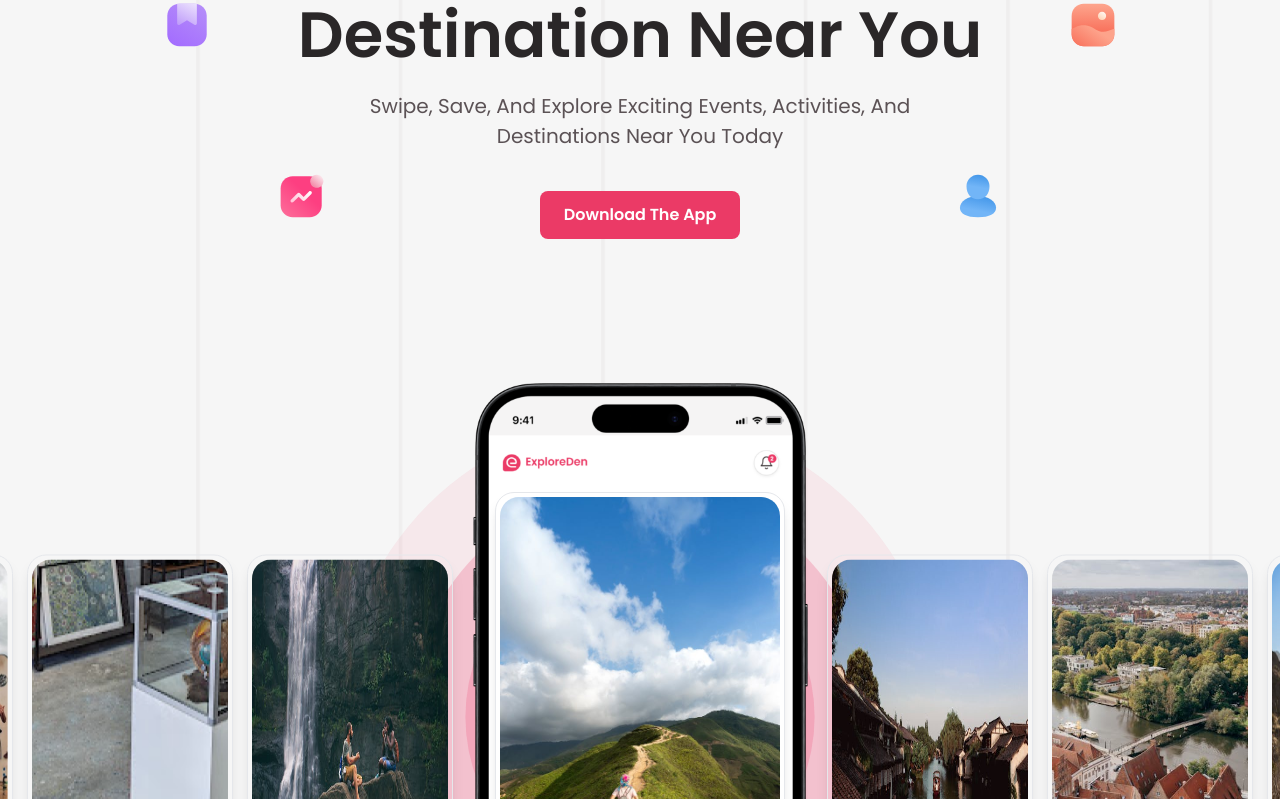
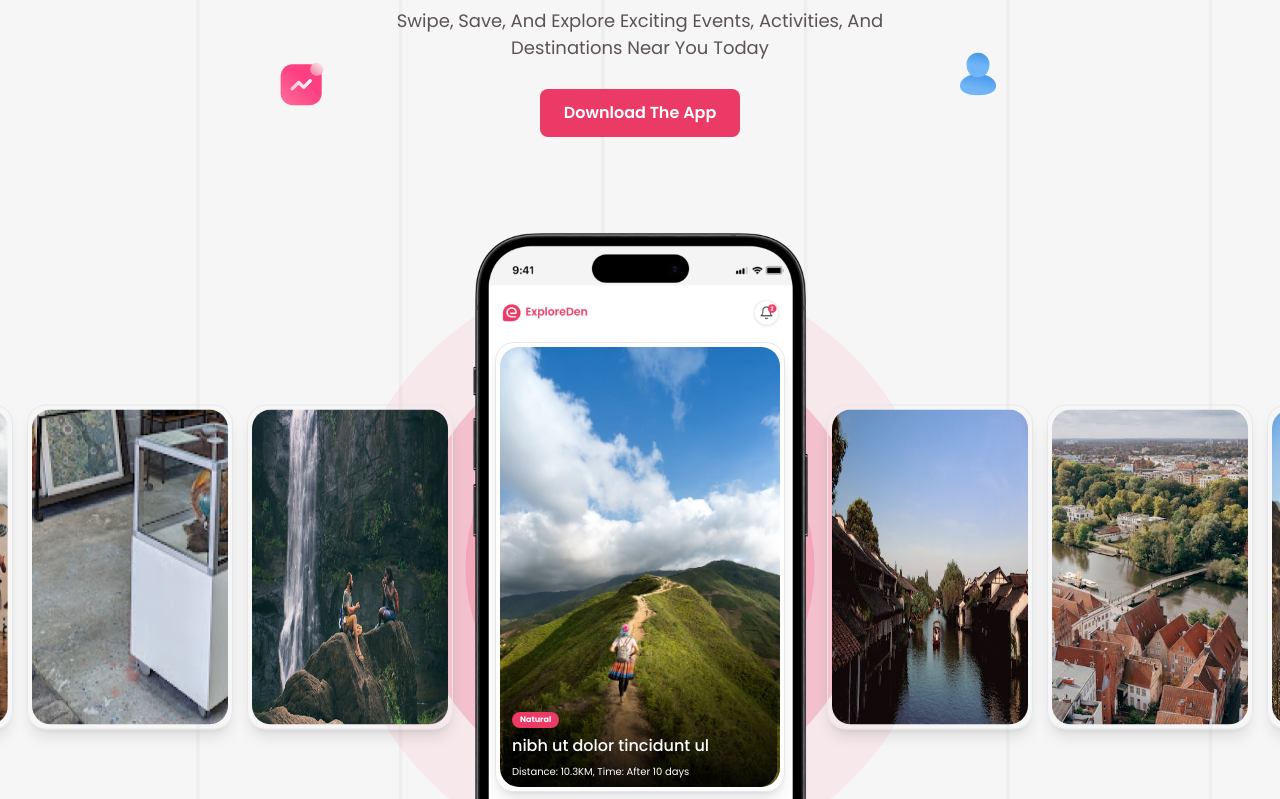
Before and after one commit to ShivaRajBadu/Explore_den_website, a Next.js app: page / in a window 1280 px wide. Shown: the part 321-1120 px from the top of the page. Built offline with nearby package versions, Linux system fonts and the light colour scheme.

Commit message:
main carousel done

```diff
--- a/src/app/globals.css
+++ b/src/app/globals.css
@@ -115,7 +115,7 @@ body {
   animation: nextAnimation 0.5s ease-in-out;
 }
 .fade-in {
-  animation: fade_in 0.8s ease-in-out;
+  animation: fade_in 0.5s ease-in-out;
 }
 
 @keyframes nextAnimation {
--- a/src/components/headers/HeroSection.tsx
+++ b/src/components/headers/HeroSection.tsx
@@ -21,39 +21,39 @@ const HeroSection = () => {
         sizes="(100vw, 100vh)"
       />
       <Wrapper>
-        <div className="text-center relative pt-12  md:pt-20 lg:pt-32">
-          <h1 className="text-center text-textPrimary text-[32px] md:text-[48px] lg:text-[64px] font-semibold capitalize leading-[125%]">
-            <span className=" z-10 relative after:absolute  after:z-[-1] after:rounded-[9px] text-background after:top-1 md:after:top-2 after:-left-2 md:after:-left-3 after:w-[110%] after:h-[40px] md:after:h-[52px] lg:after:h-[80px] explore_gradient">
+        <div className="text-center relative pt-10  md:pt-16 lg:pt-20">
+          <h1 className="text-center text-textPrimary text-[30px] md:text-[44px] lg:text-[56px] font-semibold capitalize leading-[125%]">
+            <span className=" z-10 relative after:absolute  after:z-[-1] after:rounded-[9px] text-background after:top-1 md:after:top-2 after:-left-2 md:after:-left-3 after:w-[110%] after:h-[35px] md:after:h-[48px] lg:after:h-[66px] explore_gradient">
               Explore
             </span>{" "}
             Events, Activity{" "}
             <span className="sm:block">Destination Near You</span>
           </h1>
-          <p className=" text-[16px] md:text-[18px] lg:text-[20px] text-textSecondary font-normal max-w-[567px] mx-auto capitalize py-4">
+          <p className=" text-[14px] md:text-[16px] lg:text-[18px] text-textSecondary font-normal max-w-[567px] mx-auto capitalize py-4">
             Swipe, Save, and Explore Exciting Events, Activities, and
             Destinations Near You Today
           </p>
-          <button className="bg-brand hover:bg-brand/80 duration-300 text-background cursor-pointer text-center mt-6 rounded-lg px-6 py-3 font-semibold text-base">
+          <button className="bg-brand hover:bg-brand/80 duration-300 text-background cursor-pointer text-center mt-3 rounded-lg px-6 py-3 font-semibold text-base">
             Download The App
           </button>
           {/* icons */}
           <div className="hidden xl:block">
-            <div className="absolute icon_animation top-[50px] left-[215px]">
+            <div className="absolute icon_animation top-[0px] left-[215px]">
               <CalendarIcon />
             </div>
-            <div className="absolute top-[215px] icon_animation left-[100px]">
+            <div className="absolute top-[153px] icon_animation left-[130px]">
               <BookmarkIcon />
             </div>
-            <div className="absolute icon_animation bottom-[20px] left-[215px]">
+            <div className="absolute icon_animation bottom-[30px] left-[215px]">
               <ActivityIcon />
             </div>
-            <div className="absolute icon_animation top-[50px] right-[215px]">
+            <div className="absolute icon_animation top-[0px] right-[215px]">
               <CompassIcon />
             </div>
-            <div className="absolute icon_animation top-[215px] right-[100px]">
+            <div className="absolute icon_animation top-[153px] right-[130px]">
               <GalleryIcon />
             </div>
-            <div className="absolute icon_animation bottom-[20px] right-[215px]">
+            <div className="absolute icon_animation bottom-[40px] right-[215px]">
               <UserIcon />
             </div>
           </div>
--- a/src/components/headers/ImageSlider.tsx
+++ b/src/components/headers/ImageSlider.tsx
@@ -1,22 +1,32 @@
 import Image from "next/image";
 import React, { memo } from "react";
+type ImageProp = {
+  id: number;
+  title: string;
+
+  image: string;
+  type: string;
+  distance: string;
+  timeInDays: number;
+};
+type Props = {
+  imageProp: ImageProp;
+  height?: string;
+  width?: string;
+};
 
 const ImageSlider = memo(
   ({
-    imageSrc,
     height = "h-[440px]",
     width = "w-[280px]",
-  }: {
-    imageSrc: string;
-    height?: string;
-    width?: string;
-  }) => {
+    imageProp: { id, title, image, type, distance, timeInDays },
+  }: Props) => {
     const applyAnimation = height === "h-[341px] lg:h-[440px]" ? "fade-in" : "";
 
     return (
       <div
         draggable="false"
-        className={`relative border  rounded-[19px] shadow-lg p-1 ${applyAnimation}  `}
+        className={`relative border w-full  rounded-[19px] shadow-lg p-1 ${applyAnimation}  `}
       >
         <div
           draggable="false"
@@ -24,12 +34,26 @@ const ImageSlider = memo(
         >
           <Image
             draggable="false"
-            src={imageSrc}
+            src={image}
             alt="image"
             fill
             sizes="(100vw, 100vh)"
           />
         </div>
+        {applyAnimation && (
+          <div className="absolute bottom-1 rounded-b-[19px] left-1/2 -translate-x-1/2 w-[95%] h-[30%] bg-gradient-to-t from-black/90 to-transparent"></div>
+        )}
+        {applyAnimation && (
+          <div className="absolute w-full bottom-3 left-0 px-4 text-background">
+            <p className="text-[8px] bg-brand px-2 py-[2px] font-bold mb-2 rounded-full w-min">
+              {type}
+            </p>
+            <h3 className="text-base font-medium leading-5 pb-2">{title}</h3>
+            <p className="text-[10px] font-normal">
+              Distance: {distance}, Time: After {timeInDays} days
+            </p>
+          </div>
+        )}
       </div>
     );
   }
--- a/src/components/headers/MainCarousel.tsx
+++ b/src/components/headers/MainCarousel.tsx
@@ -5,16 +5,91 @@ import Image from "next/image";
 import ImageSlider from "./ImageSlider";
 
 const MainCarousel = () => {
+  // const initialImages = [
+  //   "/images/slider_image_1.png",
+  //   "/images/slider_image_2.png",
+  //   "/images/slider_image_3.png",
+  //   "/images/slider_image_4.jpg",
+  //   "/images/slider_image_5.jpg",
+  //   "/images/slider_image_6.jpg",
+  //   "/images/slider_image_7.jpg",
+  //   "/images/slider_image_8.jpg",
+  //   "/images/slider_image_9.jpg",
+  // ];
   const initialImages = [
-    "/images/slider_image_1.png",
-    "/images/slider_image_2.png",
-    "/images/slider_image_3.png",
-    "/images/slider_image_4.jpg",
-    "/images/slider_image_5.jpg",
-    "/images/slider_image_6.jpg",
-    "/images/slider_image_7.jpg",
-    "/images/slider_image_8.jpg",
-    "/images/slider_image_9.jpg",
+    {
+      id: 1,
+      title: "Lorem   porttitor enim. Nulla facilisi. Mauris atrices.",
+
+      image: "/images/slider_image_1.png",
+      type: "hiking",
+      distance: "3.89KM",
+      timeInDays: 3,
+    },
+    {
+      id: 2,
+      title: "dapibus purus sed, porttitor enim. Nulla facilisi.",
+      image: "/images/slider_image_2.png",
+      type: "hotel",
+      distance: "1.89KM",
+      timeInDays: 2,
+    },
+    {
+      id: 3,
+      title: "elit. Donec at purus aliquam, dapibus purus sed,",
+      image: "/images/slider_image_3.png",
+      type: "park",
+      distance: "7KM",
+      timeInDays: 5,
+    },
+    {
+      id: 4,
+      title: "ipsum dolor sit amet, consectetur adipiscing",
+      image: "/images/slider_image_4.jpg",
+      type: "beach",
+      distance: "2.4KM",
+      timeInDays: 8,
+    },
+    {
+      id: 5,
+      title: " nibh ut dolor tincidunt ul",
+      image: "/images/slider_image_5.jpg",
+      type: "Natural",
+      distance: "10.3KM",
+      timeInDays: 10,
+    },
+    {
+      id: 6,
+      title: "Lorem ipsum dolor sit amet consectetur",
+      image: "/images/slider_image_6.jpg",
+      type: "Concert",
+      distance: "18.8KM",
+      timeInDays: 3,
+    },
+    {
+      id: 7,
+      title: "adipisicing elit. Exercitationem, eaque?",
+      image: "/images/slider_image_7.jpg",
+      type: "hotel",
+      distance: "49KM",
+      timeInDays: 9,
+    },
+    {
+      id: 8,
+      title: " nibh ut dolor tincidunt ul",
+      image: "/images/slider_image_8.jpg",
+      type: "hotel",
+      distance: "3.4KM",
+      timeInDays: 2,
+    },
+    {
+      id: 9,
+      title: "ipsum dolor sit amet, consectetur adipiscing",
+      image: "/images/slider_image_9.jpg",
+      type: "hotel",
+      distance: "5KM",
+      timeInDays: 1,
+    },
   ];
 
   const [images, setImages] = useState(initialImages);
@@ -132,7 +207,7 @@ const MainCarousel = () => {
 
   return (
     <div
-      className="relative pt-24 pb-14 lg:pt-36  lg:pb-20  overflow-hidden noselect"
+      className="relative pt-20 pb-14 lg:pt-24  lg:pb-20  overflow-hidden noselect"
       onMouseMove={(e) => onDrag(e.clientX)}
       onMouseUp={endDrag}
       onTouchEnd={endDrag}
@@ -151,7 +226,7 @@ const MainCarousel = () => {
       {/* mobile markup */}
       <div
         draggable="false"
-        className="relative w-[287px] mb-8 lg:mb-12  h-[555px] lg:h-[684px] lg:w-[335px] mx-auto z-0"
+        className="relative w-[287px]  h-[555px] lg:h-[684px] lg:w-[335px] mx-auto z-0"
       >
         <Image
           draggable="false"
@@ -173,14 +248,14 @@ const MainCarousel = () => {
             : "w-[147px] lg:w-[196px]";
         return (
           <div
-            key={image}
+            key={`${image.image}`}
             style={translatePosition(index)}
             className="absolute z-10"
             onMouseDown={(e) => startDrag(e.clientX)}
             onTouchStart={(e) => startDrag(e.touches[0].clientX)}
           >
             <ImageSlider
-              imageSrc={image}
+              imageProp={image}
               height={imageHeight}
               width={imageWidth}
             />
--- a/src/components/headers/Navigation.tsx
+++ b/src/components/headers/Navigation.tsx
@@ -36,7 +36,7 @@ const Navigation = () => {
   }, [isOpen]);
   return (
     <Wrapper>
-      <div className="flex items-center justify-between py-8 ">
+      <div className="flex items-center justify-between py-6 ">
         <Logo />
         {/* desktop */}
         <nav className="text-foreground hidden lg:block">
```
